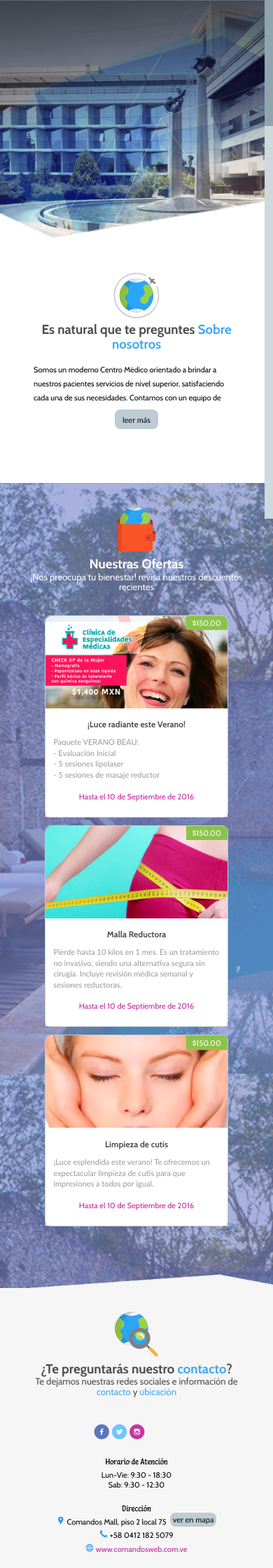
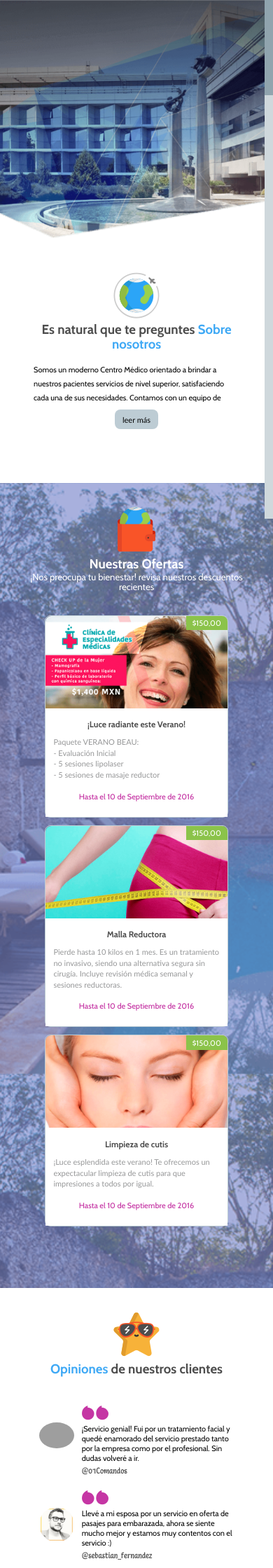
Before and after one commit to 01Comandos/PlantillaHTML, a PHP site: page / in a window 390 px wide. Shown: the part 103-2343 px from the top of the page at 70% size. Run offline with PHP 8.4, Linux system fonts and the light colour scheme; some libraries are stand-ins or nearby versions; some web fonts are replaced; grey boxes are pictures that could not be loaded.

Commit message:
Comentarios con media queries

```diff
--- a/css/media-queries.styl
+++ b/css/media-queries.styl
@@ -120,6 +120,7 @@
 		&-item
 			width 80%
 			margin 0 auto
+
 		&-news
 			display block
 			.item
@@ -127,6 +128,11 @@
 				margin 0 auto 1em auto
 				&:nth-child(2n)
 					margin 0 auto 1em auto
+
+		.comments
+			&-item
+				width 75%
+				margin-bottom 1em
 
 		&-textContact
 			.contactGeneral
@@ -224,6 +230,10 @@
 			.item
 				width 60%
 
+		.comments
+			&-item
+				width 95%
+
 	.generalTips
 		.pestana1
 			top -3em
--- a/css/style.styl
+++ b/css/style.styl
@@ -497,10 +497,39 @@ textarea
 			a
 				color black
 
+	.comments
+		flex-center()
+		&-item
+			width 45%
+			flex-center()
+			.avatar
+				width 4.5em
+				padding-top 3em
+				img
+					width 100%
+					border-radius 50%
+			.datos
+				width 70%
+				margin-left 1em
+				figure
+					font-size 3.5em
+					height 0.9em
+					color fucsia
+				.link
+					margin-top 0.5em
+					a
+						display inline-block
+						color gris-texto3
+						font-size 1.1em
+						font-family 'Coomeec',sans-serif
+						&:hover
+							color fucsia
+
 	&-textContact
 		.optionsSocial
 			width 100%
 			margin 1em auto
+			padding 0
 			ul
 				flex-center()
 
--- a/index.php
+++ b/index.php
@@ -123,6 +123,52 @@
 					</a>
 				</div>
 		</section>
+	</section>
+
+	<!--OPINIONES-->
+	<section class="b-container">
+		<!--TITULO DE LA SECCION-->
+		<article class="b-container-title">
+			<figure>
+				<span class="icon-plantilla_stars"><span class="path1"></span><span class="path2"></span><span class="path3"></span><span class="path4"></span><span class="path5"></span><span class="path6"></span><span class="path7"></span><span class="path8"></span><span class="path9"></span><span class="path10"></span><span class="path11"></span></span>
+			</figure>
+			<h2><strong>Opiniones</strong> de nuestros clientes</h2>
+		</article>
+
+		<!--OPINIONES-->
+		<article class="comments">
+			<!--OPINION 1-->
+			<div class="comments-item">
+				<figure class="avatar">
+					<img src="img/comandos-avatar.jpg" alt="">
+				</figure>
+				<div class="datos">
+					<figure>
+						<span class="icon-plantilla_quotes"></span>
+					</figure>
+					<p>¡Servicio genial! Fui por un tratamiento facial y quedé enamorado del servicio prestado tanto por la empresa como por el profesional. Sin dudas volveré a ir.</p>
+					<div class="link">
+						<a href="#!">@01Comandos</a>
+					</div>
+				</div>
+			</div>
+
+			<!--OPINION 2-->
+			<div class="comments-item">
+				<figure class="avatar">
+					<img src="img/modelo2.jpg" alt="">
+				</figure>
+				<div class="datos">
+					<figure>
+						<span class="icon-plantilla_quotes"></span>
+					</figure>
+					<p>Llevé a mi esposa por un servicio en oferta de pasajes para embarazada, ahora se siente mucho mejor y estamos muy contentos con el servicio :)</p>
+					<div class="link">
+						<a href="#!">@sebastian_fernandez</a>
+					</div>
+				</div>
+			</div>
+		</article>
 	</section>
 
 	<!--INTRODUCCION AL CONTACTO-->
@@ -269,11 +315,6 @@
 		</form>
 	</article>
 
-
-
-
-
-
   	<?php include 'inc/footer.php'; ?>
   	<?php include 'inc/footer_common.php'; ?>
 </body>
```
Also changed, not shown: css/style.css, img/oferta1.png, img/oferta2.png, img/oferta3.png.
